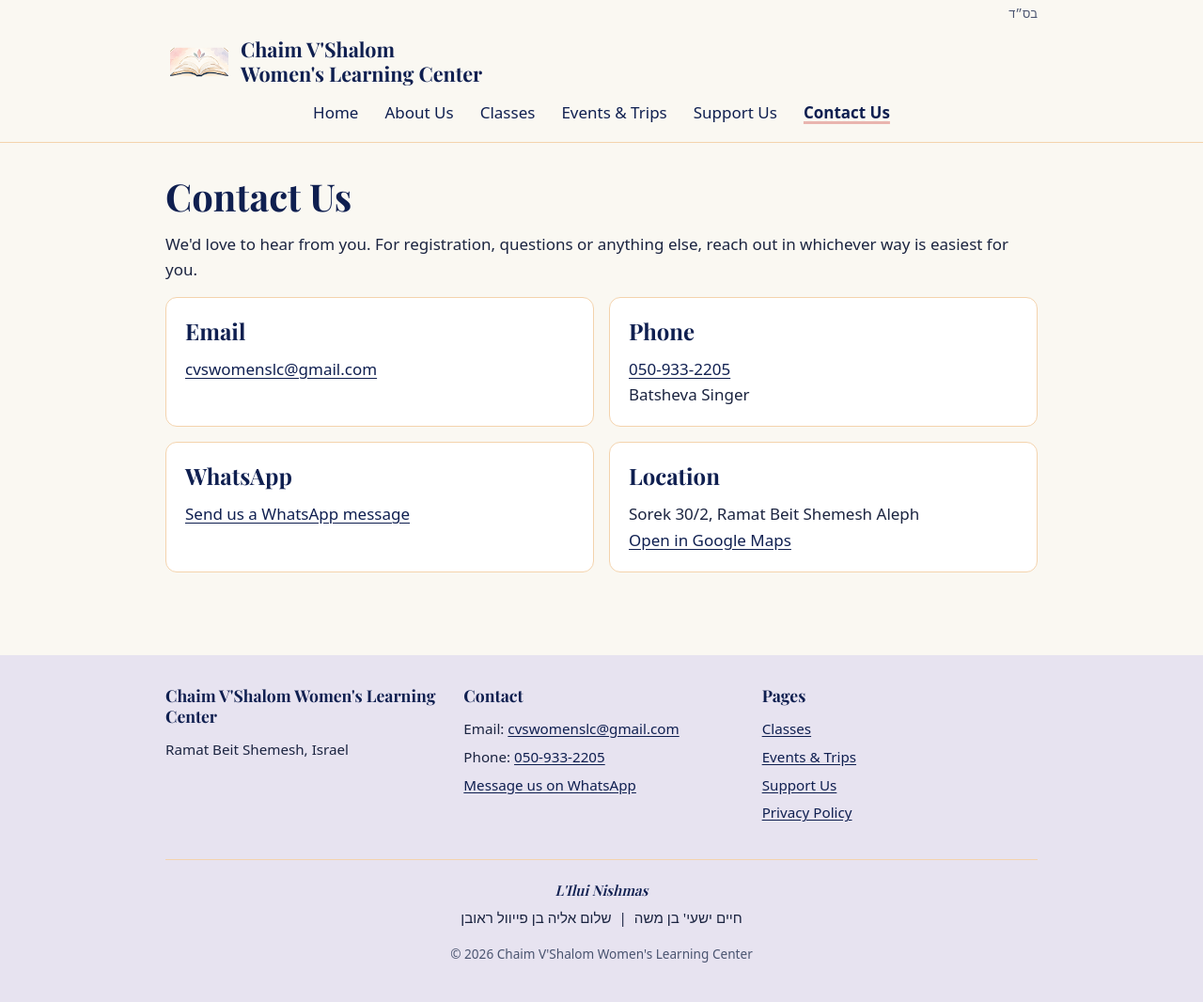
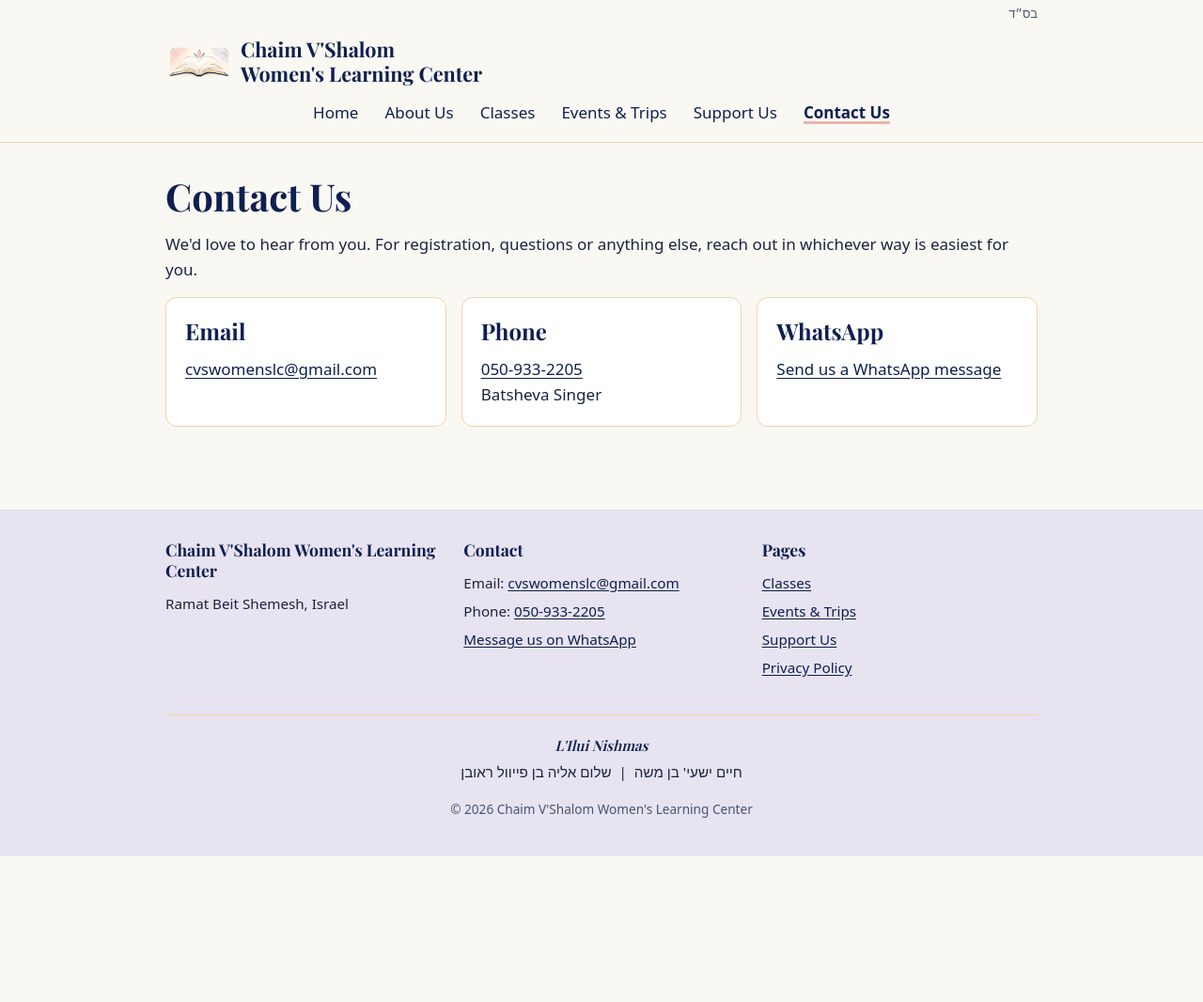
Before and after one commit to mos26613/ChaimVshalom, a Jekyll site: the page built from contact.html, in a window 1280 px wide. Shown: the whole page at 94% size. Built offline with Jekyll 4.4.1, drawn with Linux system fonts in a browser that asks for light colours; some web fonts are replaced; after the commit the page ends 911 px from its top, so only the background shows below that.

Commit message:
Remove the Location card from Contact and link to directions
- The Sorek address is only the temporary venue for the classes, so the
  Location card is removed from the Contact page; the remaining three
  cards sit in one row on wide screens.
- The Classes page map links now open turn-by-turn directions from the
  visitor's location (Google Maps directions link; Waze navigate=yes).

Co-Authored-By: Claude Opus 5.5 <noreply@anthropic.com>
Claude-Session: https://claude.ai/code/session_011TyGoYBZmHuJ2s6fCWnYGE

```diff
--- a/classes.html
+++ b/classes.html
@@ -15,9 +15,9 @@ description: "Torah classes for women at Chaim V'Shalom Women's Learning Center
           <dt>Where</dt>
           <dd>
             Sorek 30/2, Ramat Beit Shemesh Aleph (white door on the left)<br>
-            <a href="https://www.google.com/maps/search/?api=1&amp;query=Sorek+30+Ramat+Beit+Shemesh" target="_blank" rel="noopener">Open in Google Maps</a>
+            <a href="https://www.google.com/maps/dir/?api=1&amp;destination=Sorek+30+Ramat+Beit+Shemesh" target="_blank" rel="noopener">Directions with Google Maps</a>
             &middot;
-            <a href="https://waze.com/ul?q=Sorek%2030%20Beit%20Shemesh" target="_blank" rel="noopener">Open in Waze</a>
+            <a href="https://waze.com/ul?q=Sorek%2030%20Beit%20Shemesh&amp;navigate=yes" target="_blank" rel="noopener">Directions with Waze</a>
           </dd>
           <dt>Price</dt>
           <dd>400₪ for the full program, or 60₪ per session</dd>
--- a/contact.html
+++ b/contact.html
@@ -6,7 +6,7 @@ description: "Contact Chaim V'Shalom Women's Learning Center."
       <h1>Contact Us</h1>
       <p>We'd love to hear from you. For registration, questions or anything else, reach out in whichever way is easiest for you.</p>
 
-      <section class="section card-grid">
+      <section class="section card-grid card-grid--3">
         <div class="card">
           <h2>Email</h2>
           <p><a href="mailto:cvswomenslc@gmail.com">cvswomenslc@gmail.com</a></p>
@@ -19,9 +19,4 @@ description: "Contact Chaim V'Shalom Women's Learning Center."
           <h2>WhatsApp</h2>
           <p><a href="https://wa.me/972509332205" target="_blank" rel="noopener">Send us a WhatsApp message</a></p>
         </div>
-        <div class="card">
-          <h2>Location</h2>
-          <p>Sorek 30/2, Ramat Beit Shemesh Aleph<br>
-          <a href="https://www.google.com/maps/search/?api=1&amp;query=Sorek+30+Ramat+Beit+Shemesh" target="_blank" rel="noopener">Open in Google Maps</a></p>
-        </div>
       </section>
--- a/css/style.css
+++ b/css/style.css
@@ -450,6 +450,11 @@ main {
     grid-template-columns: repeat(2, 1fr);
   }
 
+  /* For a row of three cards (e.g. the Contact page) */
+  .card-grid--3 {
+    grid-template-columns: repeat(3, 1fr);
+  }
+
   .footer-columns {
     grid-template-columns: repeat(3, 1fr);
     text-align: left;
```
Also changed, not shown: SITE_PLAN.md (+3 -0 lines).
